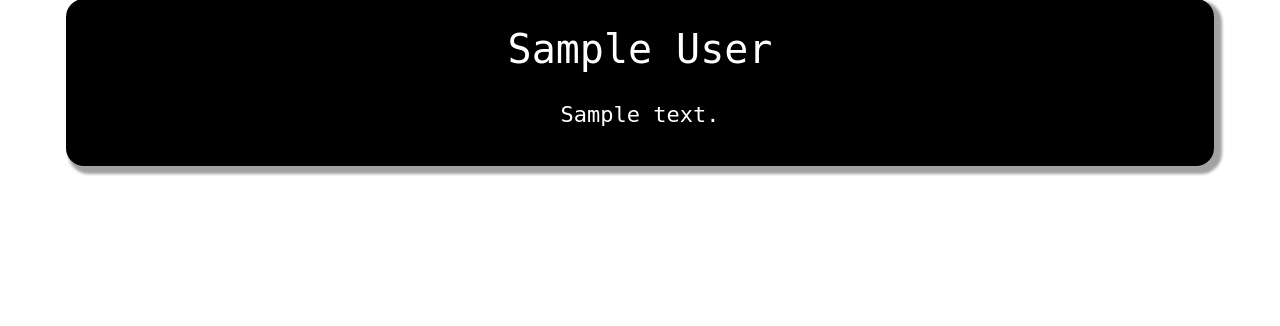
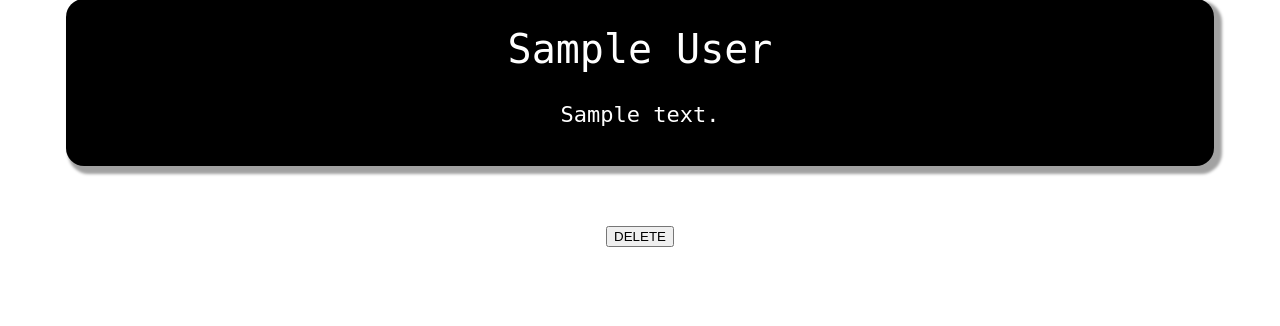
Before and after one commit to py-401d11-bananas/mad-lib, a Flask app: page /saved in a window 1280 px wide. Shown: the part 226-552 px from the top of the page. Run offline with Flask 2, Linux system fonts and the light colour scheme; the visitor is signed in with stand-in values (Sample User, id 1); tables that the repository leaves empty hold one stand-in row (values such as "Sample post"); some web fonts are replaced.

Commit message:
added delete functionality

```diff
--- a/src/routes.py
+++ b/src/routes.py
@@ -177,6 +177,26 @@ def saved_stories():
     )
 
 
+@app.route('/delete/<id>', methods=['POST'])
+def delete_story(id):
+    """
+    Allows the user to dlete any of their saved stories.
+
+    Returns
+        Saved Stories Page: Renders the saved stories page, less the deleted story.
+
+    Exceptions
+        DBAPIError: Failure of saving to a database.
+        InvalidRequestError: Runtime state or other SQLAlchemy errors.
+    """
+    exhiled = UserStory.query.filter_by(id=id).first()
+
+    db.session.delete(exhiled)
+    db.session.commit()
+
+    return redirect(url_for('.saved_stories'))
+
+
 @app.route('/test_stories')
 def seed_stories():
     """
--- a/src/templates/saved.html
+++ b/src/templates/saved.html
@@ -19,5 +19,8 @@
       {% endfor %}
     </p>
   </section>
+  <form action="{{ url_for(".delete_story", id=story.id) }}" method="POST">
+    <input class="button" type="submit" value="DELETE">
+  </form>
   {% endfor %}
 {% endblock content %}
```
